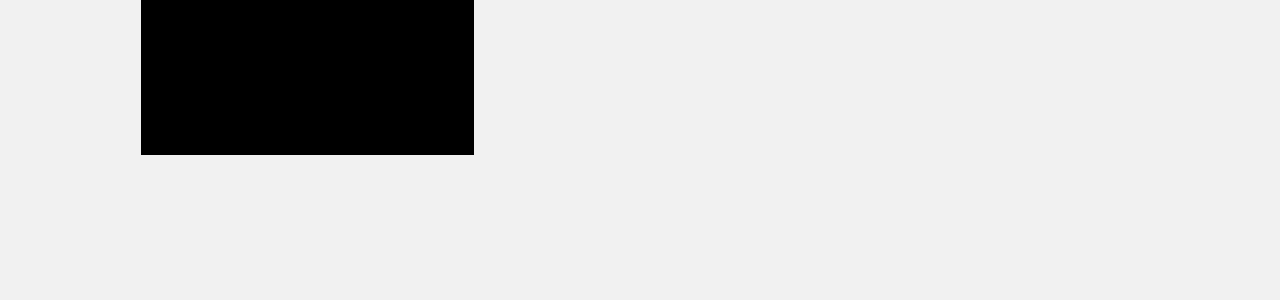
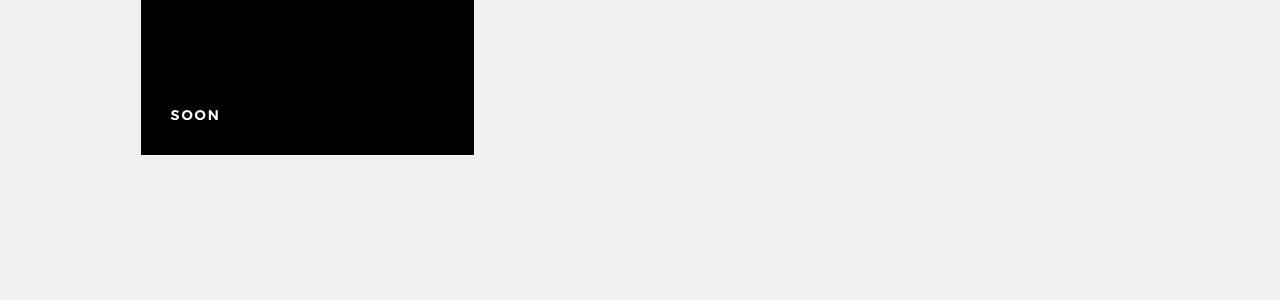
Before and after one commit to MrAnnix/Hola-theme-Jekyll, a Jekyll site: the page built from index.html, in a window 1280 px wide and 900 px high, scrolled down 2879 px. Shown: the part 151-451 px from the top of the window. Built offline with Jekyll 4.4.1, drawn with Linux system fonts in a browser that asks for light colours.

Commit message:
Update works.yml

```diff
--- a/_data/works.yml
+++ b/_data/works.yml
@@ -22,7 +22,7 @@
   description: "More things soon..."
   link: ""
 
-- title:
+- title: "Soon"
   category:
   photo-gallery: /images/portfolio/gallery/g-vblack.jpg
   photo: /images/portfolio/vblack.jpg
```
